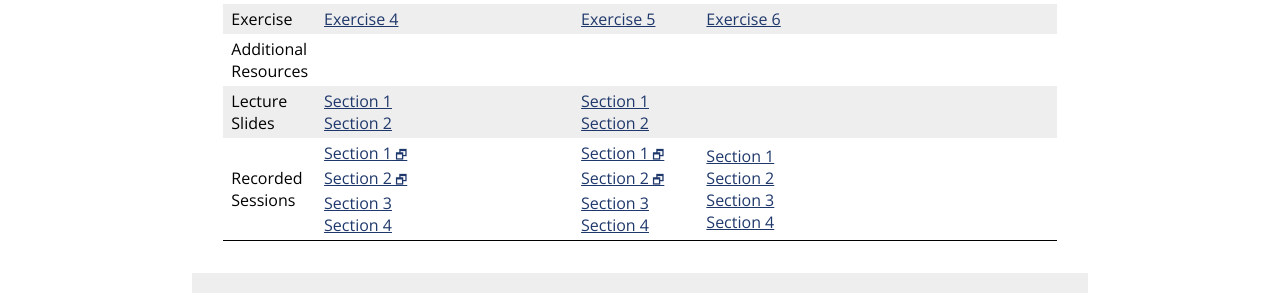
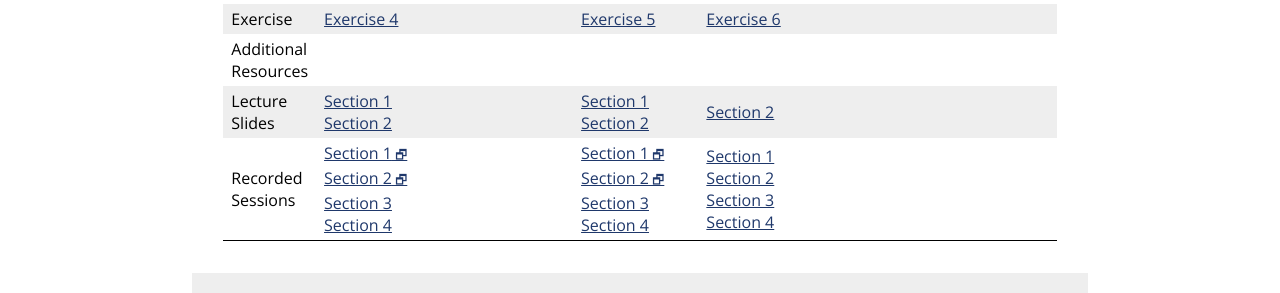
Before and after one commit to jhu-ip/cs220-s22, a Jekyll site: the page built from material.md, in a window 1280 px wide. Shown: the part 625-918 px from the top of the page. Built offline with Jekyll 4.4.1, drawn with Linux system fonts in a browser that asks for light colours; some web fonts are replaced.

Commit message:
Updated content links

```diff
--- a/material.csv
+++ b/material.csv
@@ -74,6 +74,7 @@
 2,3,02/04,Slides,"Writing functions, command line arguments",slides/day06_functions_command_line_arguments.pdf
 2,3,02/04,Recap,"Day 6",questions/day06.html
 2,3,02/04,Exercise,"Exercise 6",exercise/ex06.html
+2,3,02/04,LectureSlides,"Section 2",slides/sec02/06.pdf
 2,3,02/04,Recording,"Section 1",#
 2,3,02/04,Recording,"Section 2",#
 2,3,02/04,Recording,"Section 3",#
--- a/material.md
+++ b/material.md
@@ -121,7 +121,7 @@
       <td>Lecture<br>Slides</td>
       <td><a href='slides/sec01/day04_notes.pdf'>Section 1</a><br><a href='slides/sec02/04.pdf'>Section 2</a></td>
       <td><a href='slides/sec01/day05_notes.pdf'>Section 1</a><br><a href='slides/sec02/05.pdf'>Section 2</a></td>
-      <td></td>
+      <td><a href='slides/sec02/06.pdf'>Section 2</a></td>
     </tr>
     <tr>
       <td>Recorded<br>Sessions</td>
```
